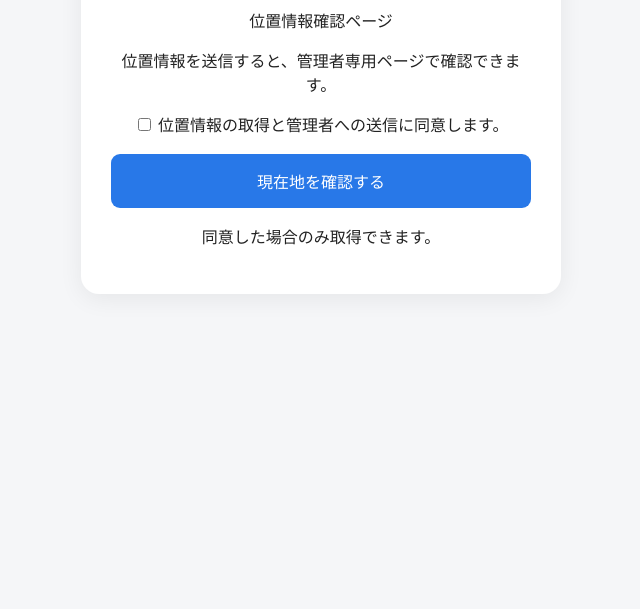
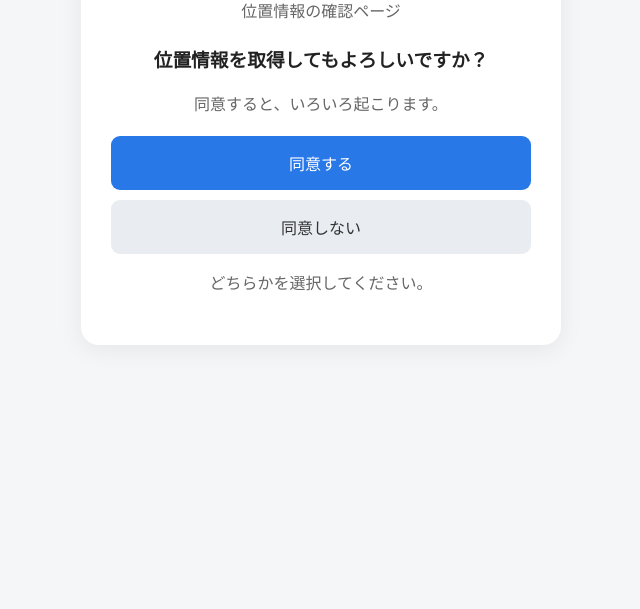
Before and after one commit to Oisiigyuudon/kakunin, a plain HTML site: page index.html in a window 1280 px wide. Shown: the part 191-800 px from the top of the page, without its empty margins (319-959 px from the left). Drawn offline with Linux system fonts and the light colour scheme.

Commit message:
Update index.html

```diff
--- a/index.html
+++ b/index.html
@@ -14,7 +14,7 @@ body {
 }
 main {
   max-width: 420px;
-  margin: 80px auto;
+  margin: 70px auto;
   padding: 30px;
   background: white;
   border-radius: 18px;
@@ -24,50 +24,74 @@ main {
 button {
   width: 100%;
   padding: 15px;
-  background: #2878e8;
-  color: white;
   border: 0;
   border-radius: 9px;
   font-size: 16px;
+  cursor: pointer;
 }
+#agree {
+  background: #2878e8;
+  color: white;
+}
+#decline {
+  background: #e9edf2;
+  color: #333;
+  margin-top: 10px;
+}
+p { line-height: 1.8; color: #666; }
 </style>
 </head>
 <body>
 <main>
-<h1>確認用サイト</h1>
-<p>位置情報確認ページ</p>
-<p>位置情報を送信すると、管理者専用ページで確認できます。</p>
-<label>
-<input type="checkbox" id="agree">
-位置情報の取得と管理者への送信に同意します。
-</label>
-<br><br>
-<button onclick="getLocation()">現在地を確認する</button>
-<p id="result">同意した場合のみ取得できます。</p>
+  <h1>確認用サイト</h1>
+  <p>位置情報の確認ページ</p>
+
+  <h3>位置情報を取得してもよろしいですか？</h3>
+
+  <p>
+    同意すると、いろいろ起こります。
+  </p>
+
+  <button id="agree">同意する</button>
+  <button id="decline">同意しない</button>
+
+  <p id="status" role="status">
+    どちらかを選択してください。
+  </p>
 </main>
+
 <script>
-function getLocation() {
-  const result = document.getElementById("result");
-  if (!document.getElementById("agree").checked) {
-    result.textContent = "先に同意してください。";
+const status = document.getElementById("status");
+
+document.getElementById("agree").onclick = () => {
+  status.textContent =
+    "同意を確認しました。位置情報を取得する場合は、ブラウザの許可も必要です。";
+
+  if (!navigator.geolocation) {
+    status.textContent = "このブラウザでは位置情報を利用できません。";
     return;
   }
-  if (!navigator.geolocation) {
-    result.textContent = "位置情報に対応していません。";
-    return;
-  }
-  result.textContent = "位置情報を確認しています...";
+
   navigator.geolocation.getCurrentPosition(
-    p => {
-      result.textContent =
-        "緯度：" + p.coords.latitude +
-        " / 経度：" + p.coords.longitude;
+    position => {
+      status.textContent =
+        "位置情報を取得しました。緯度：" +
+        position.coords.latitude +
+        "、経度：" +
+        position.coords.longitude +
+        "。まだサーバーには送信されていません。";
     },
     () => {
-      result.textContent = "位置情報を取得できませんでした。";
+      status.textContent =
+        "位置情報を取得できませんでした。";
     }
   );
-}
+};
+
+document.getElementById("decline").onclick = () => {
+  status.textContent =
+    "同意しなかったため、位置情報は取得しません。";
+};
 </script>
 </body>
 </html>
```
